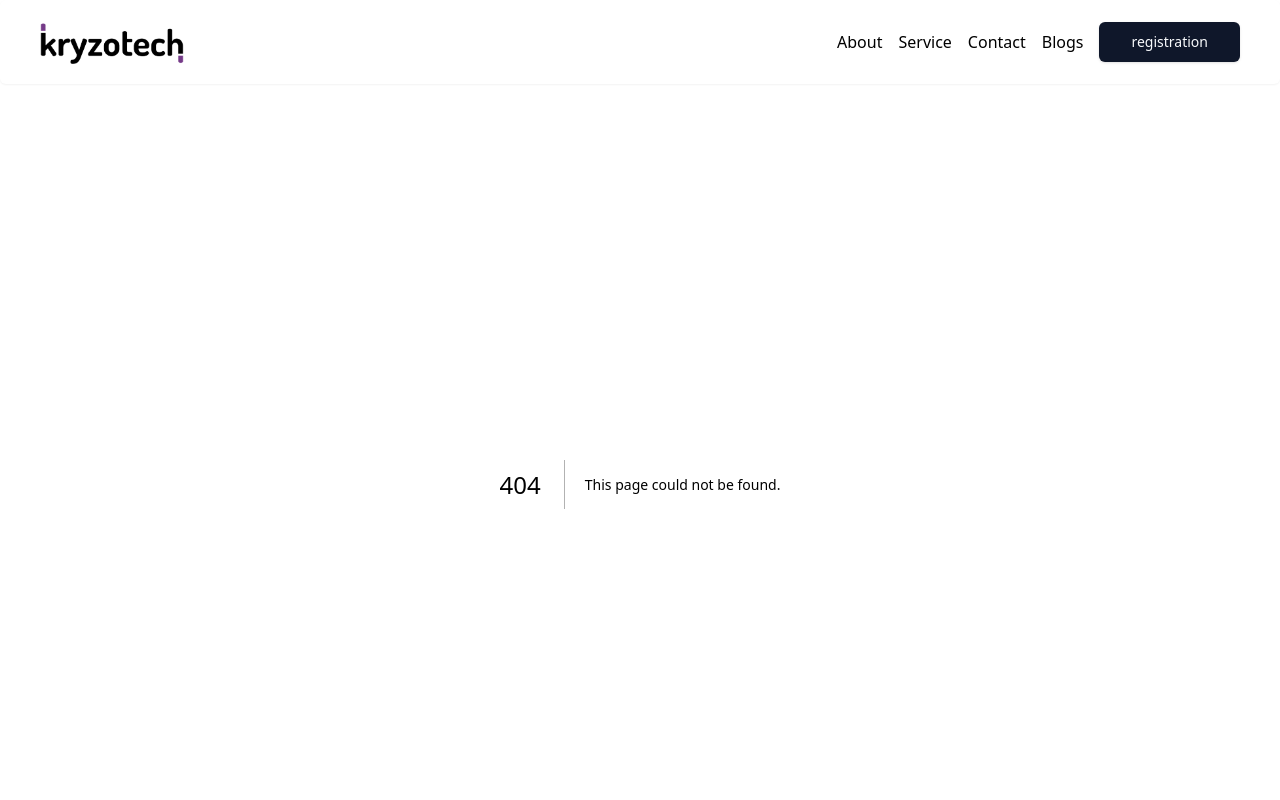
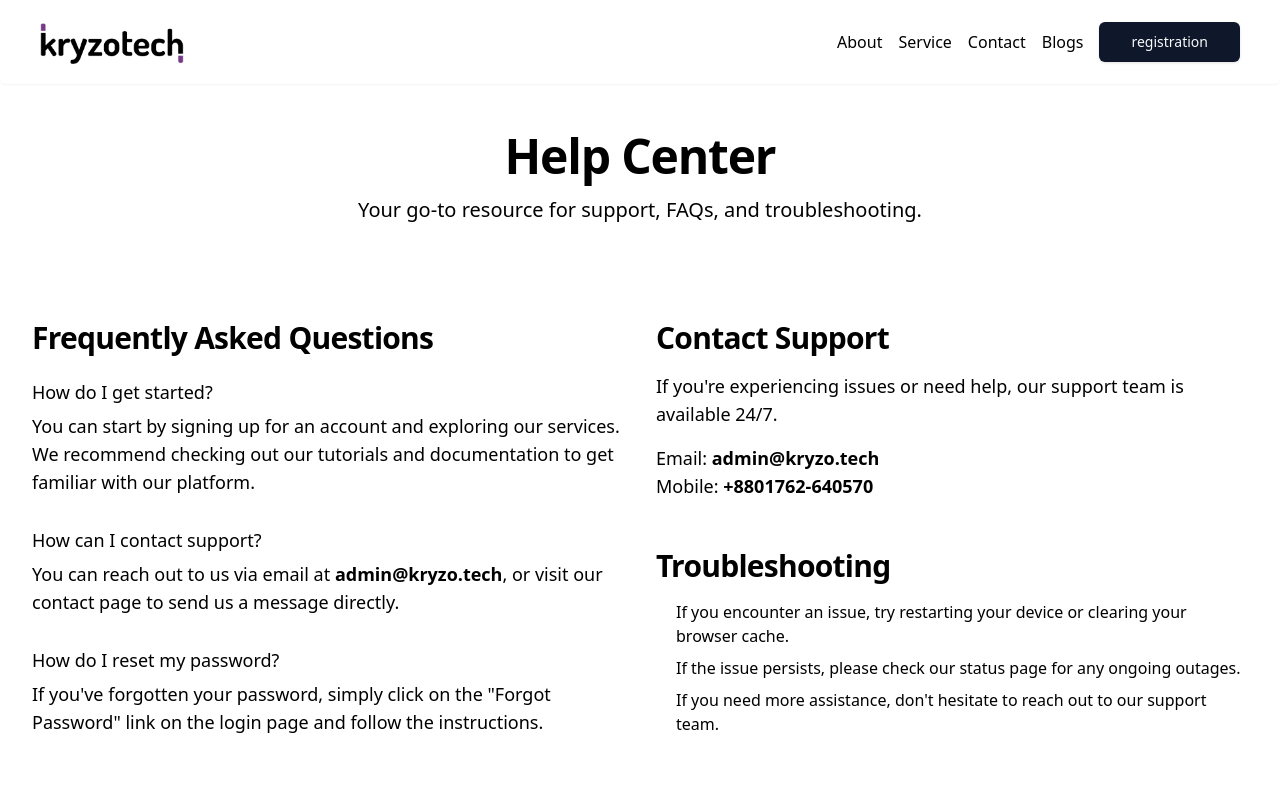
Before and after one commit to asif851/website-check, a Next.js app: page /help in a window 1280 px wide. Before the commit this address had no page. Shown: the top 800 px of the page. Built offline with nearby package versions, Linux system fonts and the light colour scheme.

Commit message:
help center updated

```diff
--- /dev/null
+++ b/src/app/help/page.tsx
@@ -0,0 +1,106 @@
+const helpCenterPage = () => {
+  return (
+    <section className="dark:bg-gray-100">
+      <div className="container max-w-xl p-6 py-12 mx-auto space-y-24 lg:px-8 lg:max-w-7xl">
+        <div>
+          <h2 className="text-3xl font-bold tracking-tight text-center sm:text-5xl dark:text-gray-900">
+            Help Center
+          </h2>
+          <p className="max-w-3xl mx-auto mt-4 text-xl text-center dark:text-gray-600">
+            Your go-to resource for support, FAQs, and troubleshooting.
+          </p>
+        </div>
+
+        <div className="grid lg:gap-8 lg:grid-cols-2 lg:items-center">
+          <div>
+            <h3 className="text-2xl font-bold tracking-tight sm:text-3xl dark:text-gray-900">
+              Frequently Asked Questions
+            </h3>
+            <div className="mt-6 space-y-8">
+              <div>
+                <h4 className="text-lg font-medium leading-6 dark:text-gray-900">
+                  How do I get started?
+                </h4>
+                <p className="mt-2 text-lg dark:text-gray-600">
+                  You can start by signing up for an account and exploring our
+                  services. We recommend checking out our tutorials and
+                  documentation to get familiar with our platform.
+                </p>
+              </div>
+              <div>
+                <h4 className="text-lg font-medium leading-6 dark:text-gray-900">
+                  How can I contact support?
+                </h4>
+                <p className="mt-2 text-lg dark:text-gray-600">
+                  You can reach out to us via email at{" "}
+                  <strong>admin@kryzo.tech</strong>, or visit our contact page
+                  to send us a message directly.
+                </p>
+              </div>
+              <div>
+                <h4 className="text-lg font-medium leading-6 dark:text-gray-900">
+                  How do I reset my password?
+                </h4>
+                <p className="mt-2 text-lg dark:text-gray-600">
+                  If you've forgotten your password, simply click on the "Forgot
+                  Password" link on the login page and follow the instructions.
+                </p>
+              </div>
+            </div>
+          </div>
+
+          <div className="mt-10 lg:mt-0">
+            <h3 className="text-2xl font-bold tracking-tight sm:text-3xl dark:text-gray-900">
+              Contact Support
+            </h3>
+            <p className="mt-4 text-lg dark:text-gray-600">
+              If you're experiencing issues or need help, our support team is
+              available 24/7.
+            </p>
+            <p className="mt-4 text-lg dark:text-gray-600">
+              <span>
+                Email: <strong>admin@kryzo.tech</strong>
+              </span>
+              <br />
+              <span>
+                Mobile: <strong>+8801762-640570</strong>
+              </span>
+            </p>
+
+            <div className="mt-12">
+              <h3 className="text-2xl font-bold tracking-tight sm:text-3xl dark:text-gray-900">
+                Troubleshooting
+              </h3>
+              <ul className="mt-4 list-disc pl-5 space-y-2 dark:text-gray-600">
+                <li>
+                  If you encounter an issue, try restarting your device or
+                  clearing your browser cache.
+                </li>
+                <li>
+                  If the issue persists, please check our status page for any
+                  ongoing outages.
+                </li>
+                <li>
+                  If you need more assistance, don't hesitate to reach out to
+                  our support team.
+                </li>
+              </ul>
+            </div>
+          </div>
+        </div>
+
+        <div className="mt-12 text-center">
+          <h3 className="text-2xl font-bold tracking-tight sm:text-3xl dark:text-gray-900">
+            Need Further Assistance?
+          </h3>
+          <p className="mt-4 text-lg dark:text-gray-600">
+            If you're still having trouble, feel free to reach out to us via the
+            contact information above. We're here to help!
+          </p>
+        </div>
+      </div>
+    </section>
+  );
+};
+
+export default helpCenterPage;
```
